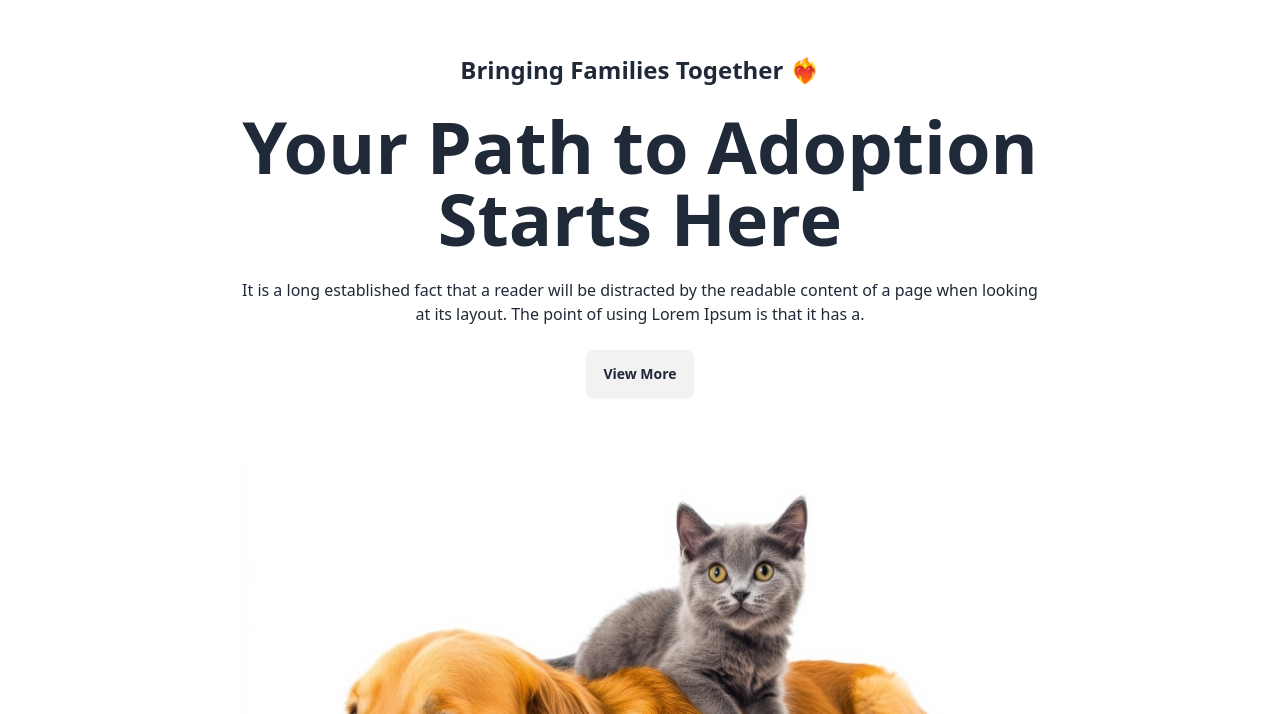
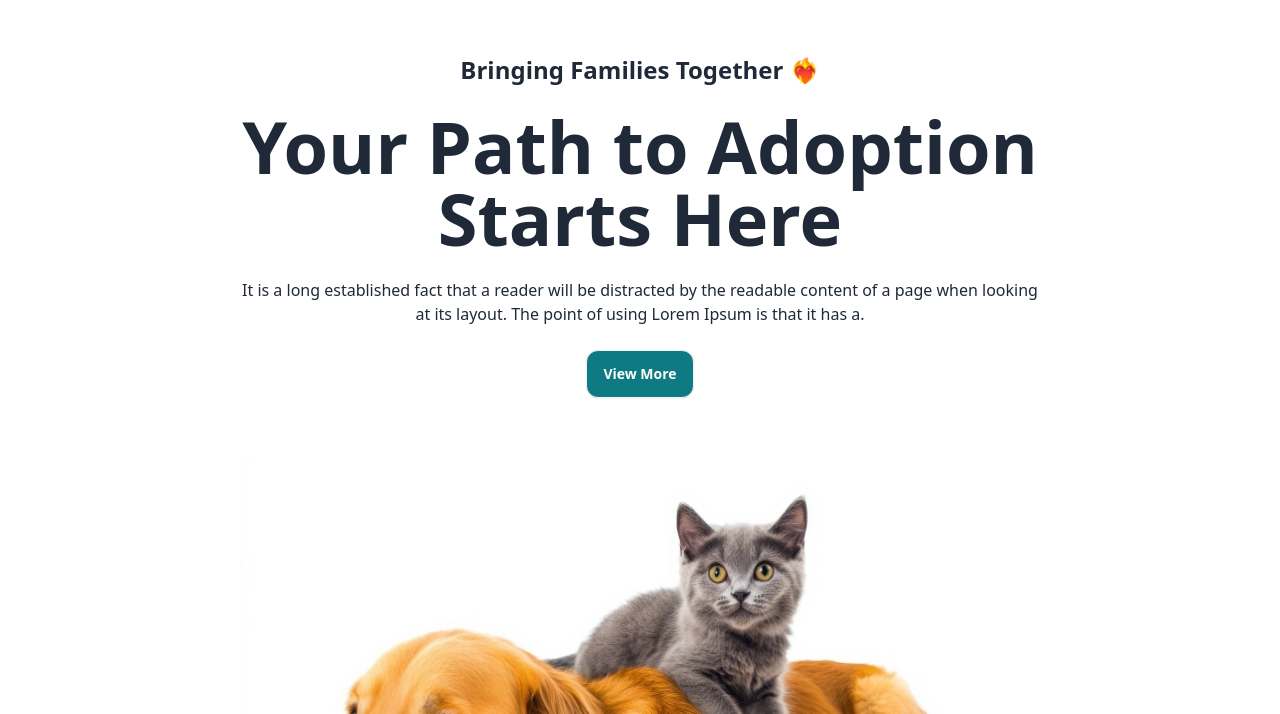
Before and after one commit to mdtanbirhosen/tanjim-assignment-6, a plain HTML site: page index.html in a window 1280 px wide. Shown: the part 86-800 px from the top of the page. Drawn offline with nearby package versions, Linux system fonts and the light colour scheme; no server answers.

Commit message:
rereassaign to view button

```diff
--- a/index.html
+++ b/index.html
@@ -39,7 +39,7 @@
                 <p class="text-7xl font-bold">Your Path to Adoption <br> Starts Here</p>
                 <p class="">It is a long established fact that a reader will be distracted by the readable content of a
                     page when looking <br> at its layout. The point of using Lorem Ipsum is that it has a.</p>
-                <button class=" bg-[#0e7a81] rounded-xl"><a class="btn" href="#main-section">View More</a></button>
+                <button ><a class="btn text-white bg-[#0e7a81] rounded-xl" href="#main-section">View More</a></button>
             </div>
             <div class="mx-auto flex justify-center w-[802px] h-[500px]">
                 <img class="w-full h-full" src="./images/pet.webp" alt="">
```
